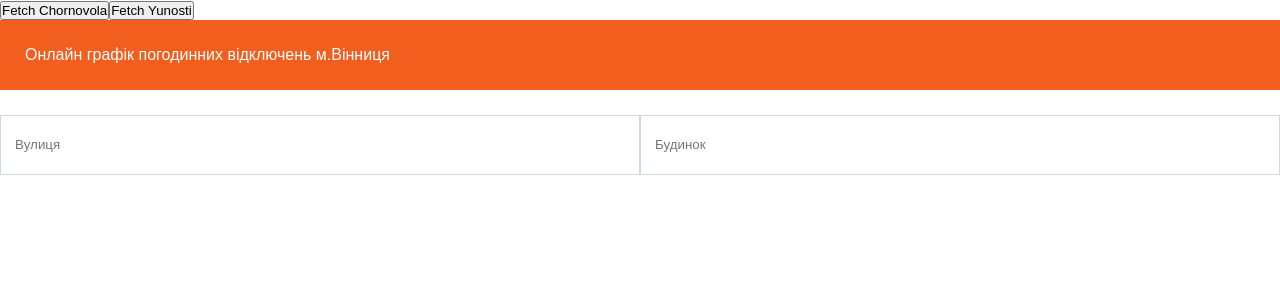
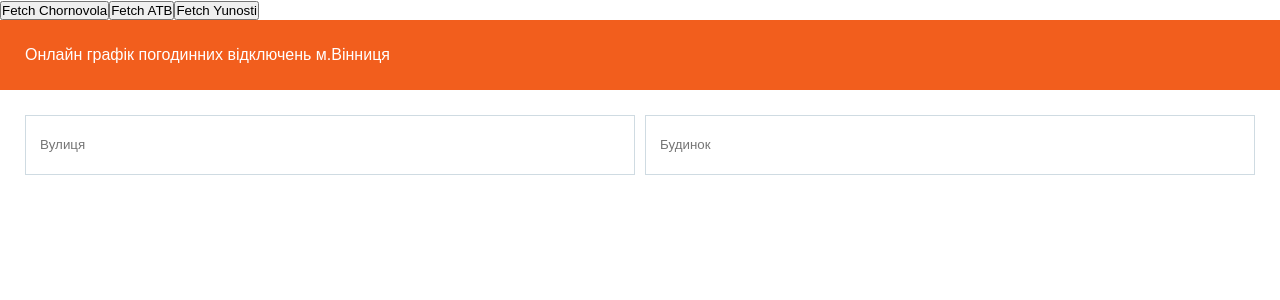
Before and after one commit to yuriibondar/blackout-schedule, a React (Create React App) app in the folder client/: page / in a window 1280 px wide. Shown: the top 300 px of the page. Built offline with nearby package versions, Linux system fonts and the light colour scheme; no server answers.

Commit message:
Fixed CSS. Added dropdowns

```diff
--- a/client/src/components/App.css
+++ b/client/src/components/App.css
@@ -14,14 +14,24 @@ body {
   display: none;
 }
 
+.site-main-container {
+  padding-left: 25px;
+  padding-right: 25px;
+}
+
 .custom-fields-wrapper {
   display: flex;
   flex-wrap: wrap;
-  margin-top: 25px;
-  margin-bottom: 25px;
+  /* margin-top: 25px;
+  margin-bottom: 25px; */
+  margin: 25px -5px;
+}
+.field-container {
+  width: 50%;
+  padding: 0 5px;
 }
 input[type="text"] {
-  width: 50%;
+  width: 100%;
   height: 3.75rem;
   border: 1px solid #CFDBE2;
   background: #fff;
@@ -36,7 +46,7 @@ input[type="text"] {
   border-radius: 0;
   line-height: 1.25;
   min-width: 0;
-
+  /* margin: 0 5px; */
 }
 .disconnection-detailed-table-container {
   grid-template-rows: max-content repeat(24,30px);
--- a/client/src/components/App.js
+++ b/client/src/components/App.js
@@ -1,6 +1,8 @@
 import React, { useState, useEffect } from "react";
 import useSchedule from '../hooks/useSchedule';
 import './App.css';
+import SearchInput from "./SearchInput";
+
 
 function App() {
   const [schedule, fetchSchedule] = useSchedule(null);
@@ -38,6 +40,12 @@ function App() {
     house_id: "43820",
     form_id: "disconnection_detailed_search_form"
   }
+  const addressAtb = {
+    city_id: "510100000",
+    street_id: "1334",
+    house_id: "43729",
+    form_id: "disconnection_detailed_search_form"
+  }
 
   const fetchScheduleForAddress = (address = addressChornovola) => {
     fetchSchedule(address);
@@ -46,15 +54,22 @@ function App() {
   return (
     <div className="App">
       <button onClick={() => fetchScheduleForAddress(addressChornovola)}>Fetch Chornovola</button>
+      <button onClick={() => fetchScheduleForAddress(addressAtb)}>Fetch ATB</button>
       <button onClick={() => fetchScheduleForAddress(addressYunosti)}>Fetch Yunosti</button>
       <div>
         <div className="page-title">Онлайн графік погодинних відключень м.Вінниця</div>
-        <div className="custom-fields-wrapper">
-          <input type="text" placeholder="Вулиця"/>
-          <input type="text" placeholder="Будинок"/>
-        </div>
-        <div id="scheduleContainer" dangerouslySetInnerHTML={{__html: schedule}}>
-
+        <div className="site-main-container">
+          <div className="custom-fields-wrapper">
+            <div className="field-container">
+              <SearchInput placeholder="Вулиця" />
+              {/* <input type="text" placeholder="Вулиця"/> */}
+            </div>
+            <div className="field-container">
+              <SearchInput placeholder="Будинок" />
+              {/* <input type="text" placeholder="Будинок"/> */}
+            </div>
+          </div>
+          <div id="scheduleContainer" dangerouslySetInnerHTML={{__html: schedule}}></div>
         </div>
       </div>
     </div>
--- /dev/null
+++ b/client/src/components/SearchInput.js
@@ -0,0 +1,9 @@
+import { useEffect, useState } from "react";
+
+const SearchInput = (props) => {
+    return (
+        <input type="text" placeholder={props.placeholder}/>
+    );
+};
+
+export default SearchInput;
```
